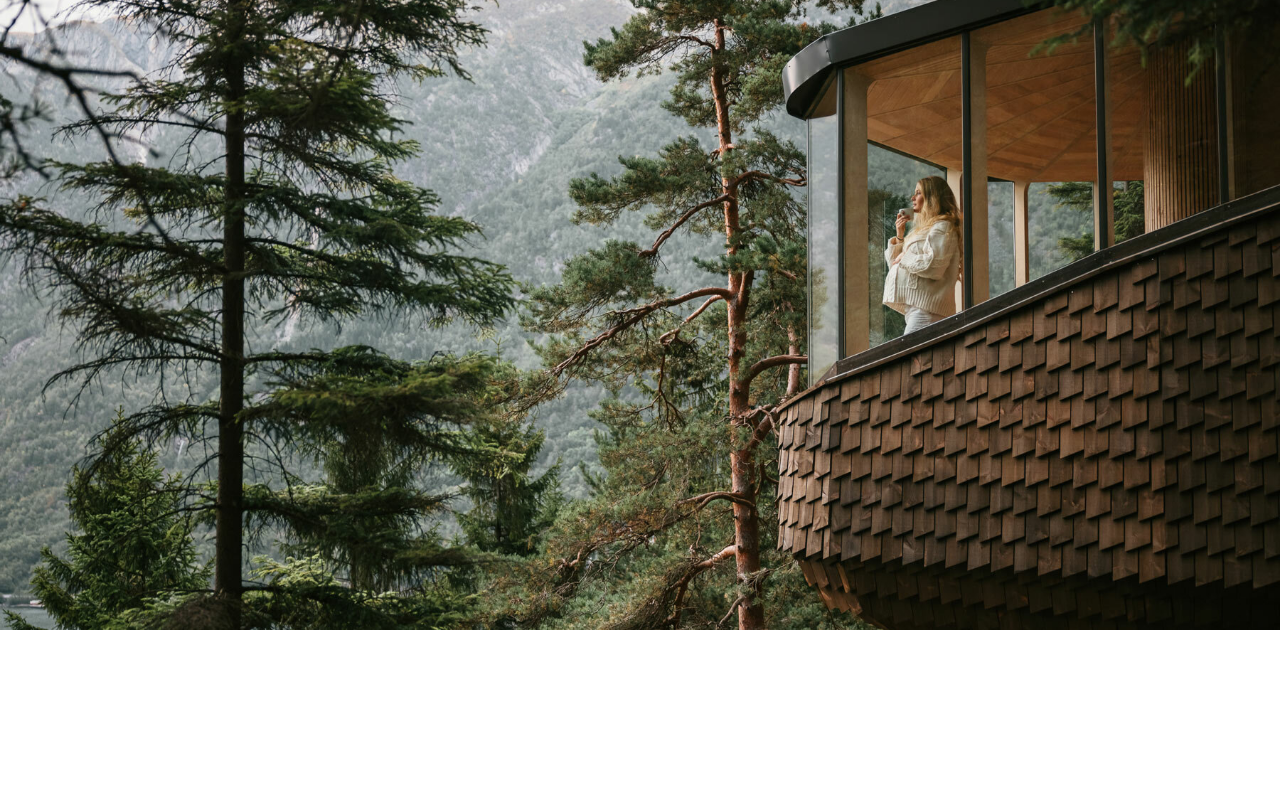
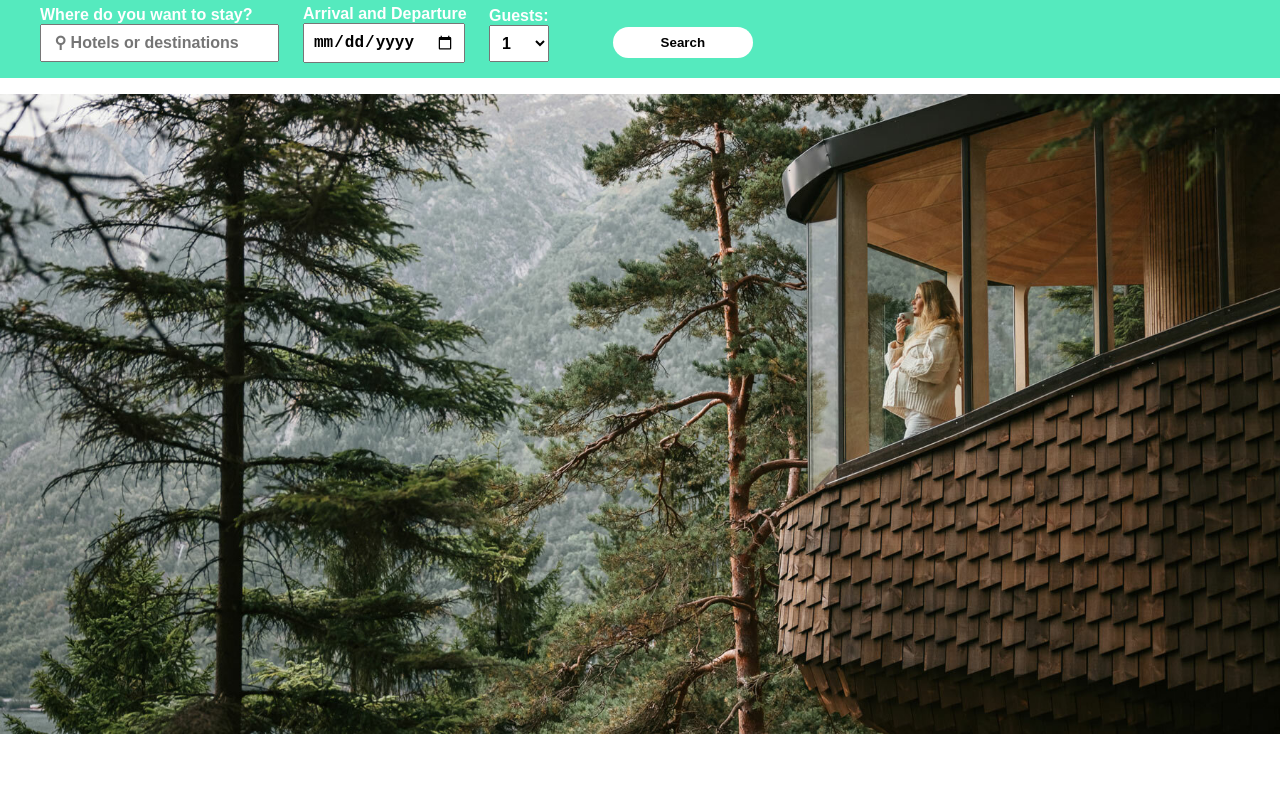
Before and after one commit to sandranymark/individual-exam, a plain HTML site: page index.html in a window 1280 px wide. Shown: the part 60-850 px from the top of the page. Drawn offline with Linux system fonts and the light colour scheme.

Commit message:
boknings meny under naven

```diff
--- a/index.html
+++ b/index.html
@@ -55,8 +55,46 @@
             </button>
         </section>
 
+        <!-- Header booking form -->
+
+        <form class="header__booking-form">
+            <fieldset class="header__form--search">
+                <label for="header__form--search-text">Where do you want to stay?</label>
+                <input type="text" class="header__form--search-text" placeholder=" &#9906; Hotels or destinations"
+                    name="header__form--search-text" required>
+            </fieldset>
+            <fieldset class="header__form--date">
+                <label for="header__form--date-picker"> Arrival and Departure</label>
+                <input type="date" class="header__form--date-picker" name="header__form--date-picker" required>
+            </fieldset>
+
+            <fieldset class="header__form--guest-number">
+                <label for="header__form--guests">Guests:</label>
+                <select class="header__form--guests" name="header__form--guests" required>
+                    <option value="one">1</option>
+                    <option value="two">2</option>
+                    <option value="three">3</option>
+                </select>
+            </fieldset>
+
+
+            <button class="header__form--button" type="submit">Search</button>
+        </form>
+
+
+
+
+        <!-- Header image -->
+
         <figure class="header__image">
         </figure>
+
+
+
+
+
+
+
 
     </header>
 
@@ -87,10 +125,28 @@
 
     </main>
 
-
+    <br>
+    <br>
+    <br>
+    <br>
+    <br>
+    <br>
+    <br>
+    <br>
+    <br>
 
     <!-- Footer start -->
     <footer>
+
+
+
+
+
+
+
+
+
+
 
     </footer>
 
--- a/style/style.css
+++ b/style/style.css
@@ -81,6 +81,68 @@ body {
     margin-right: 1rem;
     /* Logotype color: #55eabe */
 }
+
+
+/* Header booking form */
+
+
+
+.header__booking-form {
+    display: flex;
+    /* justify-content: center; */
+    align-items: center;
+    margin-bottom: 1rem;
+    padding: 0.5rem 2rem;
+    border: none;
+    background-color: #55eabe;
+
+}
+
+
+.header__form--search,
+.header__form--date,
+.header__form--guest-number {
+    display: flex;
+    flex-direction: column;
+    border: none;
+    margin-right: 1rem;
+    color: white;
+    font-weight: bold;
+
+}
+
+
+.header__form--search,
+.header__form--search-text,
+.header__form--guests,
+.header__form--date-picker {
+    padding: 0.5rem;
+    font-size: 1rem;
+    font-weight: bold;
+}
+
+
+.header__form--date-picker {
+    padding: 0.5rem;
+    font-size: 1rem;
+    font-weight: bold;
+    margin-right: 0.5rem;
+}
+
+
+.header__form--button {
+    padding: 0.5rem 3rem;
+    margin-top: 1rem;
+    margin-left: 3rem;
+    border-radius: 20rem;
+    cursor: pointer;
+    font-weight: bold;
+    background-color: white;
+    border: none;
+}
+
+/* Header image */
+
 
 .header__image {
     max-width: 100%;
```
